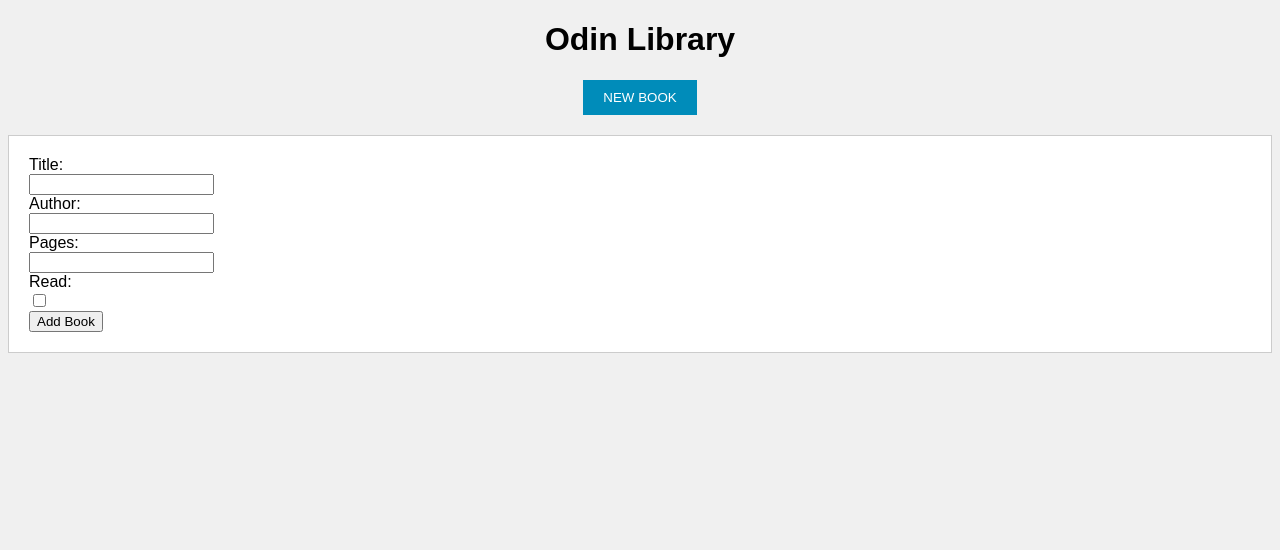
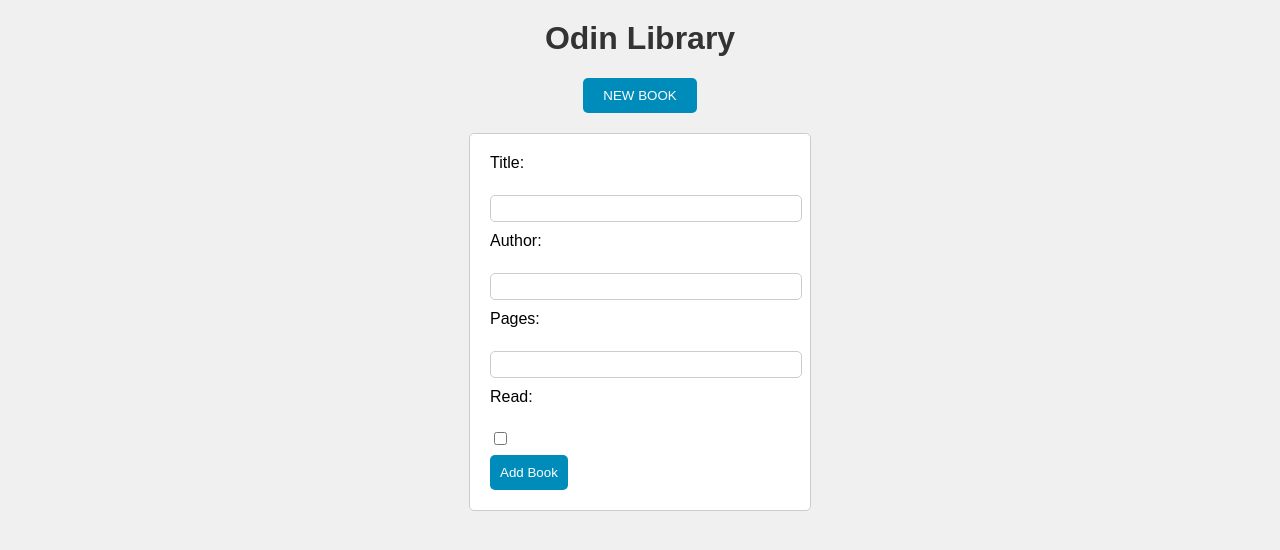
Before and after one commit to Sshahryar/odin-Library, a plain HTML site: page index.html in a window 1280 px wide. Both pictures are taken after a click on the button "NEW BOOK". Drawn offline with Linux system fonts and the light colour scheme.

Commit message:
updated styles to enhance looks

```diff
--- a/styles.css
+++ b/styles.css
@@ -1,10 +1,14 @@
 body {
   font-family: Arial, sans-serif;
   background-color: #f0f0f0;
+  margin: 0;
+  padding: 0;
 }
 
 h1 {
   text-align: center;
+  color: #333;
+  margin-top: 20px;
 }
 
 #new-book {
@@ -15,6 +19,11 @@ h1 {
   color: white;
   border: none;
   cursor: pointer;
+  border-radius: 5px;
+}
+
+#new-book:hover {
+  background-color: #005f73;
 }
 
 #new-book-form {
@@ -22,6 +31,39 @@ h1 {
   padding: 20px;
   border: 1px solid #ccc;
   background-color: white;
+  width: 300px;
+  border-radius: 5px;
+}
+
+#new-book-form label {
+  display: block;
+  margin-bottom: 5px;
+}
+
+#new-book-form input[type="text"],
+#new-book-form input[type="number"] {
+  width: 100%;
+  padding: 5px;
+  margin-bottom: 10px;
+  border: 1px solid #ccc;
+  border-radius: 5px;
+}
+
+#new-book-form input[type="checkbox"] {
+  margin-bottom: 10px;
+}
+
+#new-book-form input[type="submit"] {
+  background-color: #008CBA;
+  color: white;
+  border: none;
+  padding: 10px;
+  cursor: pointer;
+  border-radius: 5px;
+}
+
+#new-book-form input[type="submit"]:hover {
+  background-color: #005f73;
 }
 
 #book-display {
@@ -36,12 +78,30 @@ h1 {
   margin: 10px;
   padding: 10px;
   width: 200px;
-  height: 300px;
+  height: 150px;
   position: relative;
+  background-color: white;
+  border-radius: 5px;
+  box-shadow: 0 0 10px rgba(0, 0, 0, 0.1);
+}
+
+.book-card p {
+  margin: 0;
+  padding: 0;
 }
 
 .book-card button {
   position: absolute;
   bottom: 10px;
   right: 10px;
+  background-color: #008CBA;
+  color: white;
+  border: none;
+  padding: 5px;
+  cursor: pointer;
+  border-radius: 5px;
 }
+
+.book-card button:hover {
+  background-color: #005f73;
+}
```
